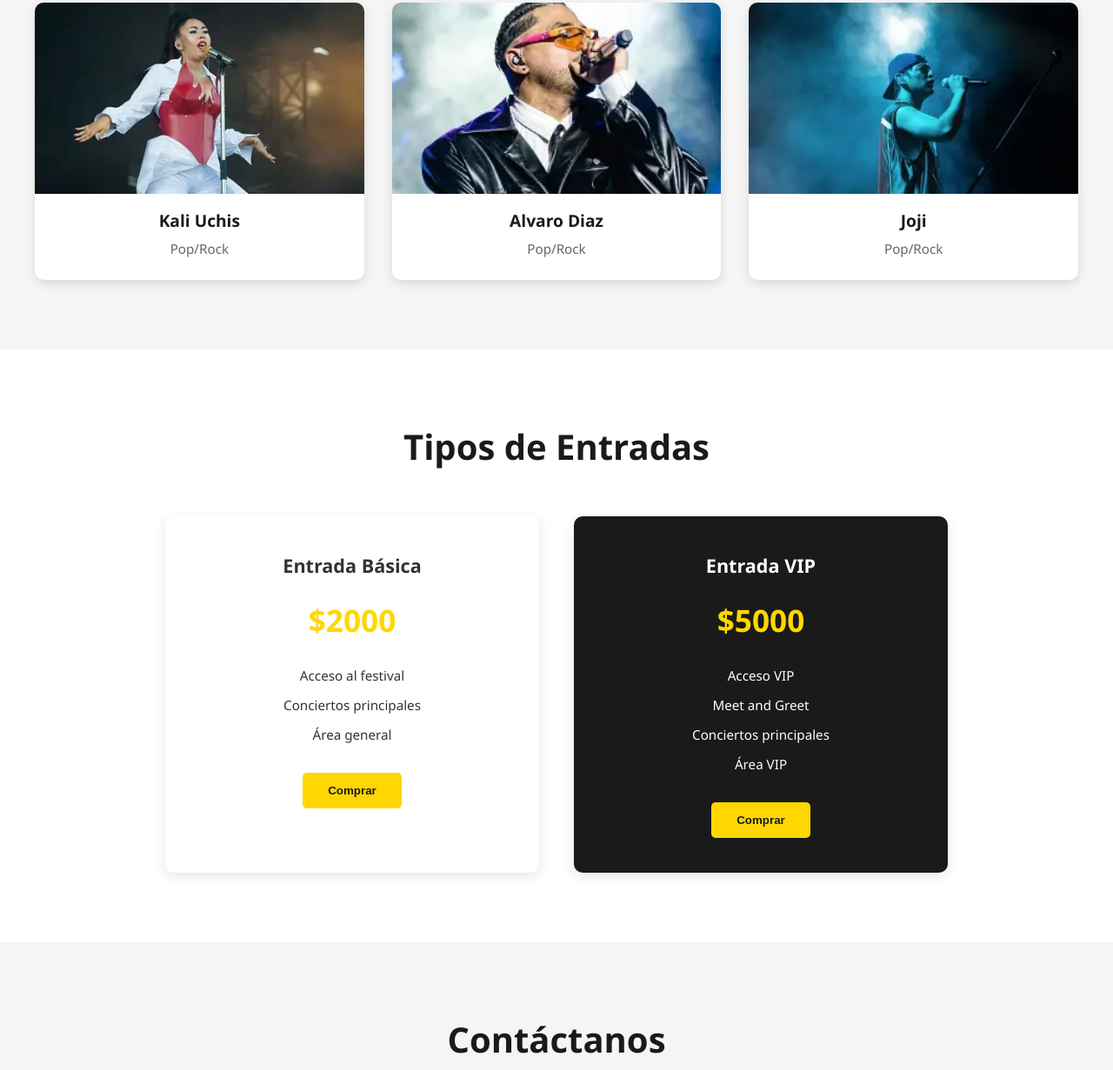
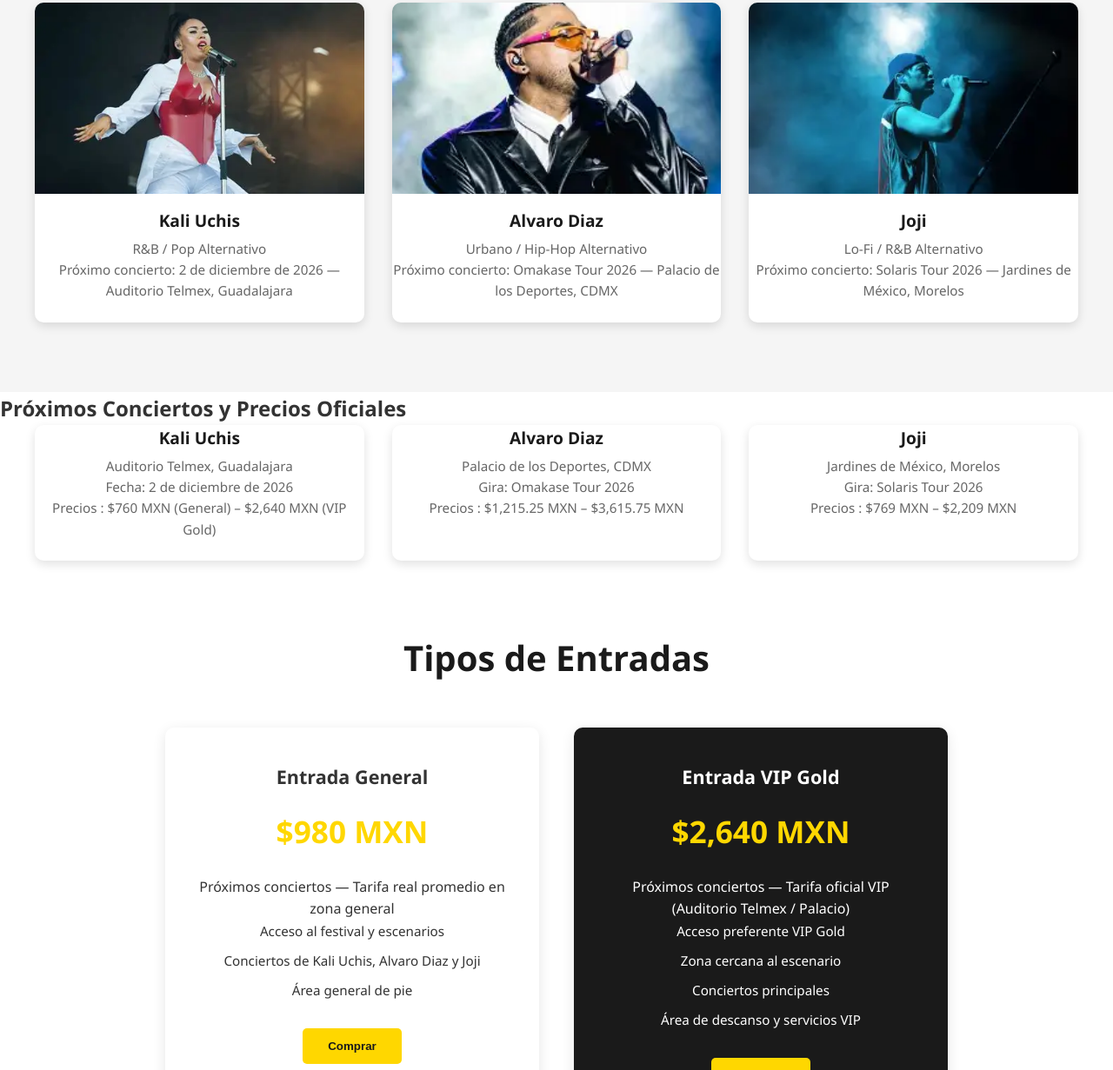
Before and after one commit to DannaItzeel/dannaitzeel.github.io, a plain HTML site: page Proyecto_9_Ambrosio_Danna/index.html in a window 1280 px wide. Shown: the part 989-2220 px from the top of the page at 87% size. Drawn offline with Linux system fonts and the light colour scheme.

Commit message:
Revise concert and ticket details in index.html
Updated artist details, concert information, and ticket prices in the HTML structure.

```diff
--- a/Proyecto_9_Ambrosio_Danna/index.html
+++ b/Proyecto_9_Ambrosio_Danna/index.html
@@ -33,17 +33,44 @@
                 <div class="artista-card">
                     <img src="img/kaliii.webp" alt="Kali Uchis">
                     <h3>Kali Uchis</h3>
-                    <p>Pop/Rock</p>
+                    <p>R&B / Pop Alternativo</p>
+                    <p class="concierto-info">Próximo concierto: 2 de diciembre de 2026 — Auditorio Telmex, Guadalajara</p>
                 </div>
                 <div class="artista-card">
                     <img src="img/artista2.webp" alt="Alvaro Diaz">
                     <h3>Alvaro Diaz</h3>
-                    <p>Pop/Rock</p>
+                    <p>Urbano / Hip-Hop Alternativo</p>
+                    <p class="concierto-info">Próximo concierto: Omakase Tour 2026 — Palacio de los Deportes, CDMX</p>
                 </div>
                 <div class="artista-card">
                     <img src="img/artista3.webp" alt="Joji">
                     <h3>Joji</h3>
-                    <p>Pop/Rock</p>
+                    <p>Lo-Fi / R&B Alternativo</p>
+                    <p class="concierto-info">Próximo concierto: Solaris Tour 2026 — Jardines de México, Morelos</p>
+                </div>
+            </div>
+        </section>
+
+        <section id="proximos-conciertos">
+            <h2>Próximos Conciertos y Precios Oficiales</h2>
+            <div class="artistas-grid">
+                <div class="artista-card">
+                    <h3>Kali Uchis</h3>
+                    <p>Auditorio Telmex, Guadalajara</p>
+                    <p class="concierto-info">Fecha: 2 de diciembre de 2026</p>
+                    <p class="concierto-info">Precios : $760 MXN (General) – $2,640 MXN (VIP Gold)</p>
+                </div>
+                <div class="artista-card">
+                    <h3>Alvaro Diaz</h3>
+                    <p>Palacio de los Deportes, CDMX</p>
+                    <p class="concierto-info">Gira: Omakase Tour 2026</p>
+                    <p class="concierto-info">Precios : $1,215.25 MXN – $3,615.75 MXN</p>
+                </div>
+                <div class="artista-card">
+                    <h3>Joji</h3>
+                    <p>Jardines de México, Morelos</p>
+                    <p class="concierto-info">Gira: Solaris Tour 2026</p>
+                    <p class="concierto-info">Precios : $769 MXN – $2,209 MXN</p>
                 </div>
             </div>
         </section>
@@ -52,23 +79,25 @@
             <h2>Tipos de Entradas</h2>
             <div class="entrada-grid">
                 <div class="entrada-card">
-                    <h3>Entrada Básica</h3>
-                    <p class="precio">$2000</p>
+                    <h3>Entrada General</h3>
+                    <p class="precio">$980 MXN</p>
+                    <p class="referencia-precio">Próximos conciertos — Tarifa real promedio en zona general</p>
                     <ul>
-                        <li>Acceso al festival</li>
-                        <li>Conciertos principales</li>
-                        <li>Área general</li>
+                        <li>Acceso al festival y escenarios</li>
+                        <li>Conciertos de Kali Uchis, Alvaro Diaz y Joji</li>
+                        <li>Área general de pie</li>
                     </ul>
                     <button type="button">Comprar</button>
                 </div>
                 <div class="entrada-card destacada">
-                    <h3>Entrada VIP</h3>
-                    <p class="precio">$5000</p>
+                    <h3>Entrada VIP Gold</h3>
+                    <p class="precio">$2,640 MXN</p>
+                    <p class="referencia-precio">Próximos conciertos — Tarifa oficial VIP (Auditorio Telmex / Palacio)</p>
                     <ul>
-                        <li>Acceso VIP</li>
-                        <li>Meet and Greet</li>
+                        <li>Acceso preferente VIP Gold</li>
+                        <li>Zona cercana al escenario</li>
                         <li>Conciertos principales</li>
-                        <li>Área VIP</li>
+                        <li>Área de descanso y servicios VIP</li>
                     </ul>
                     <button type="button">Comprar</button>
                 </div>
@@ -77,7 +106,8 @@
 
         <section id="formulario-contacto">
             <h2>Contáctanos</h2>
-            <form action="https://formspree.io/f/xoedyzre" method="POST" class="contact-form">
+            <!-- REEMPLAZA "TU_ID_DE_FORMSPREE" POR EL ENLACE QUE TE DA TU CUENTA -->
+            <form action="https://formspree.io/f/TU_ID_DE_FORMSPREE" method="POST" class="contact-form">
                 <div class="form-group">
                     <label for="nombre">Nombre completo:</label>
                     <input type="text" id="nombre" name="nombre" placeholder="Escribe tu nombre" required>
@@ -120,13 +150,7 @@
                     <a href="https://open.spotify.com/intl-es/artist/5J7rXWjtn5HzUkJ4Jet8Fr" target="_blank" rel="noopener noreferrer" class="footer__icons">
                         <img src="./img/spotify.png" class="footer__img" alt="Spotify">Spotify
                     </a>
-                    <a href="https://www.youtube.com/channel/UCFl7yKfcRcFmIUbKeCA-SJQ" target="_blank" rel="noopener noreferrer" class="footer__icons">
-                        <img src="./img/youtube.svg" class="footer__img" alt="YouTube">YouTube
-                    </a>
-                    <a href="https://open.spotify.com/intl-es/artist/3MZsBdqDrRTJihTHQrO6Dq" target="_blank" rel="noopener noreferrer" class="footer__icons">
-                        <img src="./img/spotify.png" class="footer__img" alt="Spotify">Spotify
-                    </a>
-                </div>
+                    </div>
             </div>
         </div>
         <div class="footer-bottom">
```
